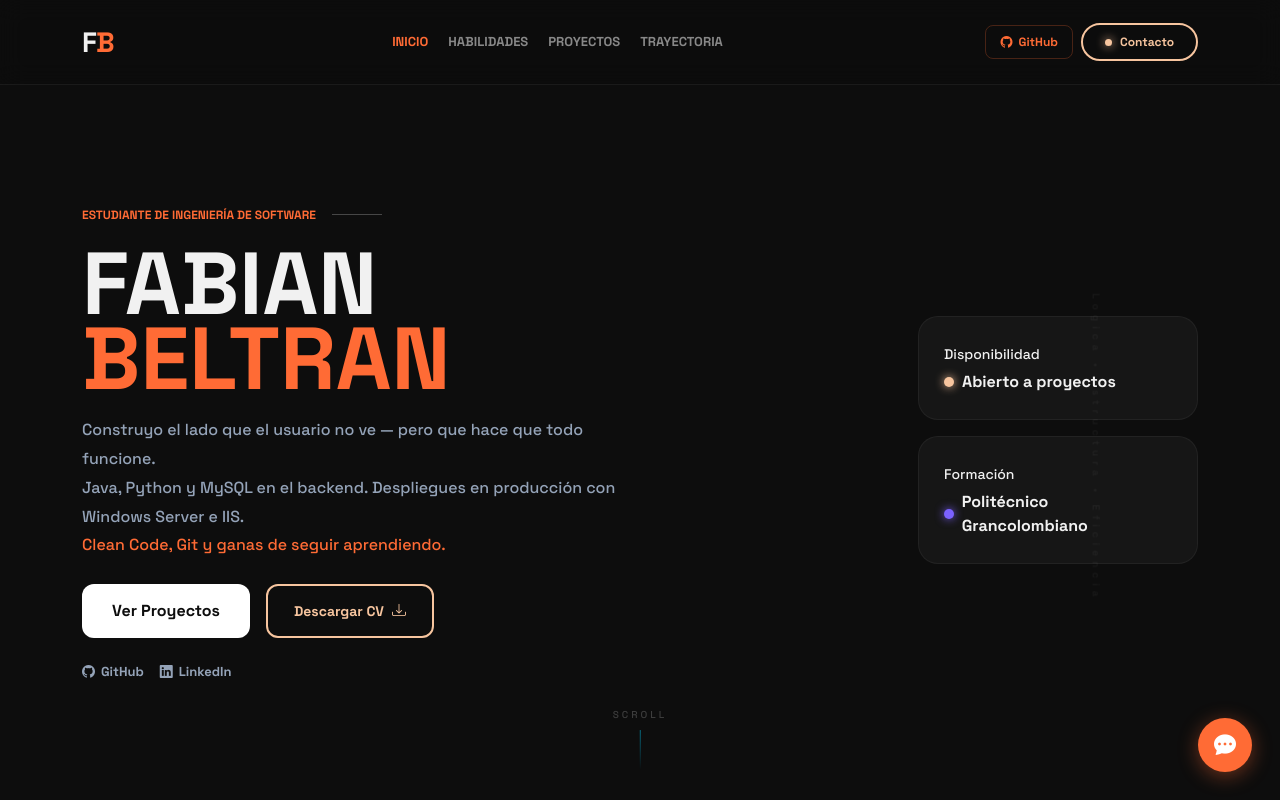
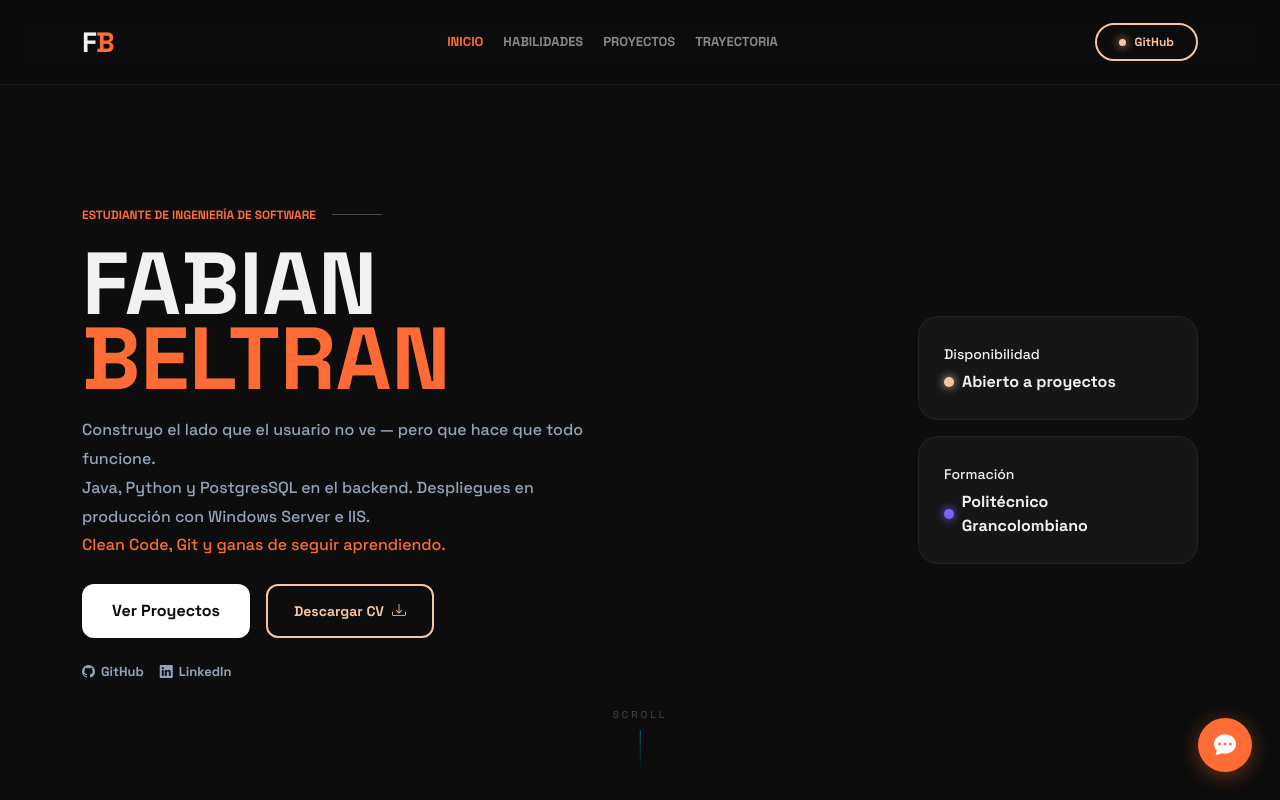
Before and after one commit to fabian1031/fabian-beltran-portafolio, a plain HTML site: page index.html in a window 1280 px wide. Shown: the top 800 px of the page. Drawn offline with nearby package versions, Linux system fonts and the light colour scheme.

```diff
--- a/index.html
+++ b/index.html
@@ -46,13 +46,9 @@
         </ul>
 
         <div class="d-flex align-items-center gap-2 mt-2 mt-lg-0">
-          <a href="https://github.com/TU_USUARIO" target="_blank" class="nav-github">
-            <i class="bi bi-github"></i>
-            GitHub
-          </a>
           <a href="#contacto" class="nav-btn-custom d-flex align-items-center gap-2">
             <span class="dot pulse-lime" style="width: 7px; height: 7px"></span>
-            Contacto
+            GitHub
           </a>
         </div>
       </div>
@@ -80,7 +76,7 @@
             <p class="hero-bio">
               Construyo el lado que el usuario no ve — pero que hace que todo
               funcione.<br />
-              Java, Python y MySQL en el backend. Despliegues en producción
+              Java, Python y PostgresSQL en el backend. Despliegues en producción
               con Windows Server e IIS.<br />
               <span class="text-cyan">Clean Code, Git y ganas de seguir aprendiendo.</span>
             </p>
@@ -130,9 +126,6 @@
       <div class="scroll-indicator d-none d-md-flex flex-column align-items-center gap-2">
         <span class="scroll-text">scroll</span>
         <div class="scroll-line"></div>
-      </div>
-      <div class="hero-vertical-text d-none d-xl-block">
-        Logica • Estructura • Eficiencia
       </div>
     </header>
 
@@ -569,7 +562,6 @@
             <li><a href="#habilidades">Habilidades</a></li>
             <li><a href="#proyectos">Proyectos</a></li>
             <li><a href="#trayectoria">Trayectoria</a></li>
-            <li><a href="#contacto">Contacto</a></li>
           </ul>
         </div>
 
```
Also changed, not shown: favicon/favicon_base.png.
